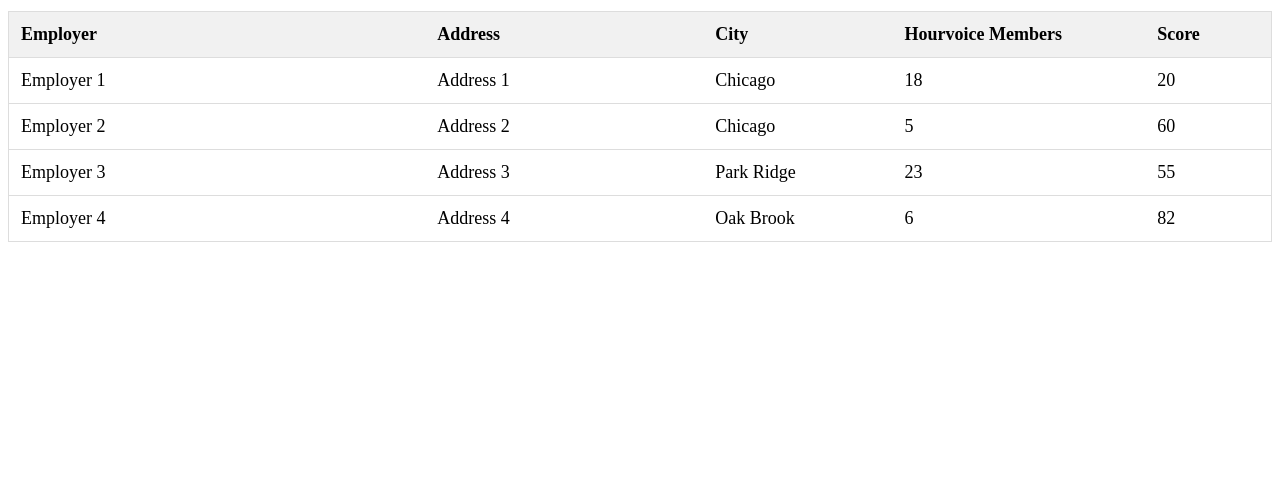
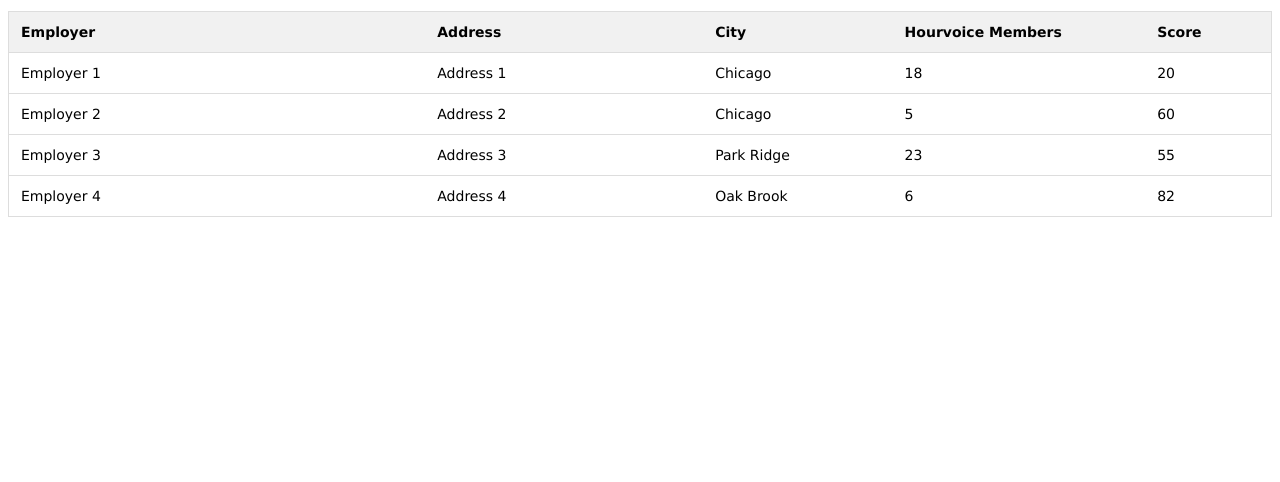
Before and after one commit to uchicagotechteam/HourVoice, a PHP site: page /main_page/index.html in a window 1280 px wide; the page is wider, and only the part inside the window is pictured. Shown: the part 103-585 px from the top of that part. Run offline with PHP 8.4, Linux system fonts and the light colour scheme.

Commit message:
changed font

```diff
--- a/workbench/main_page/main.css
+++ b/workbench/main_page/main.css
@@ -1,6 +1,9 @@
 header{
     height: 50px;
-    background-color: "blue";
+}
+
+body{
+    font-family: "Verdana";
 }
 
 
@@ -19,7 +22,7 @@ header{
     border-collapse: collapse; /* Collapse borders */
     width: 100%; /* Full-width */
     border: 1px solid #ddd; /* Add a grey border */
-    font-size: 18px; /* Increase font-size */
+    font-size: 14px; /* Increase font-size */
     font-color:
 }
 
```
